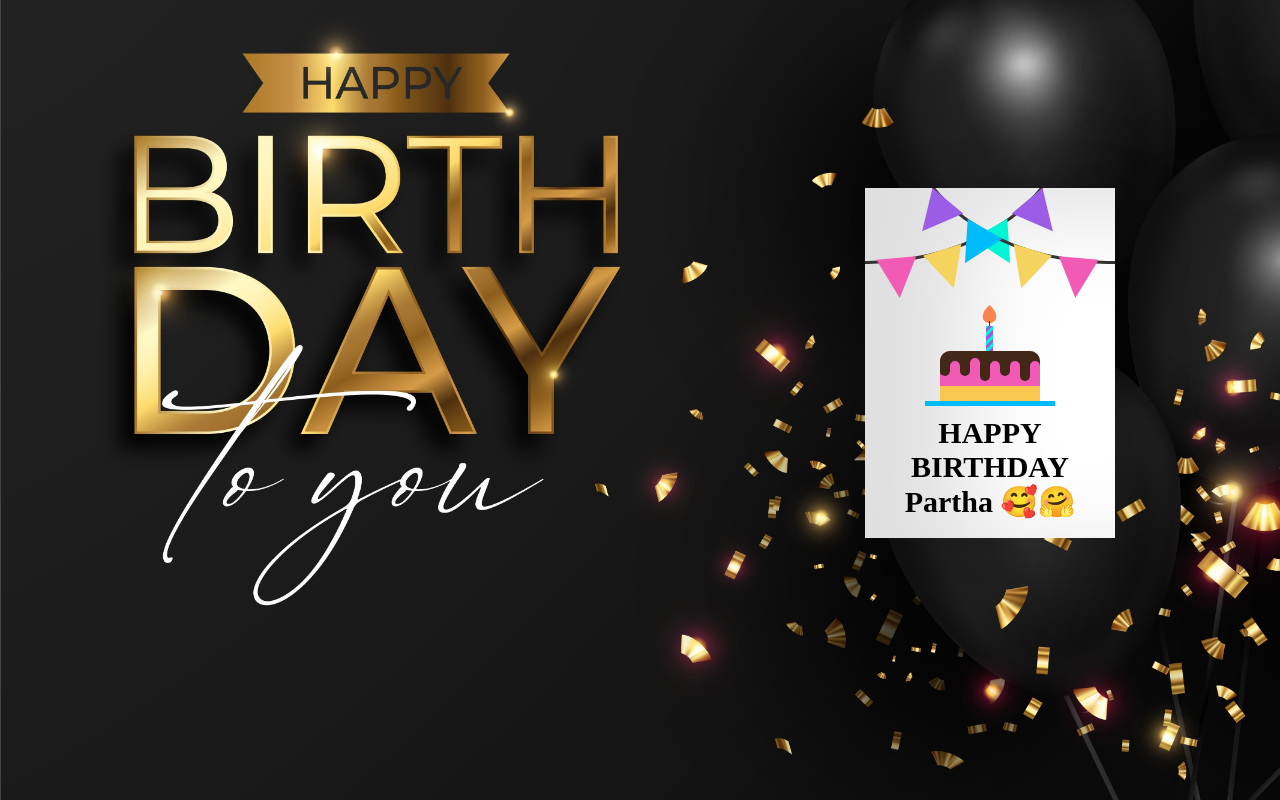
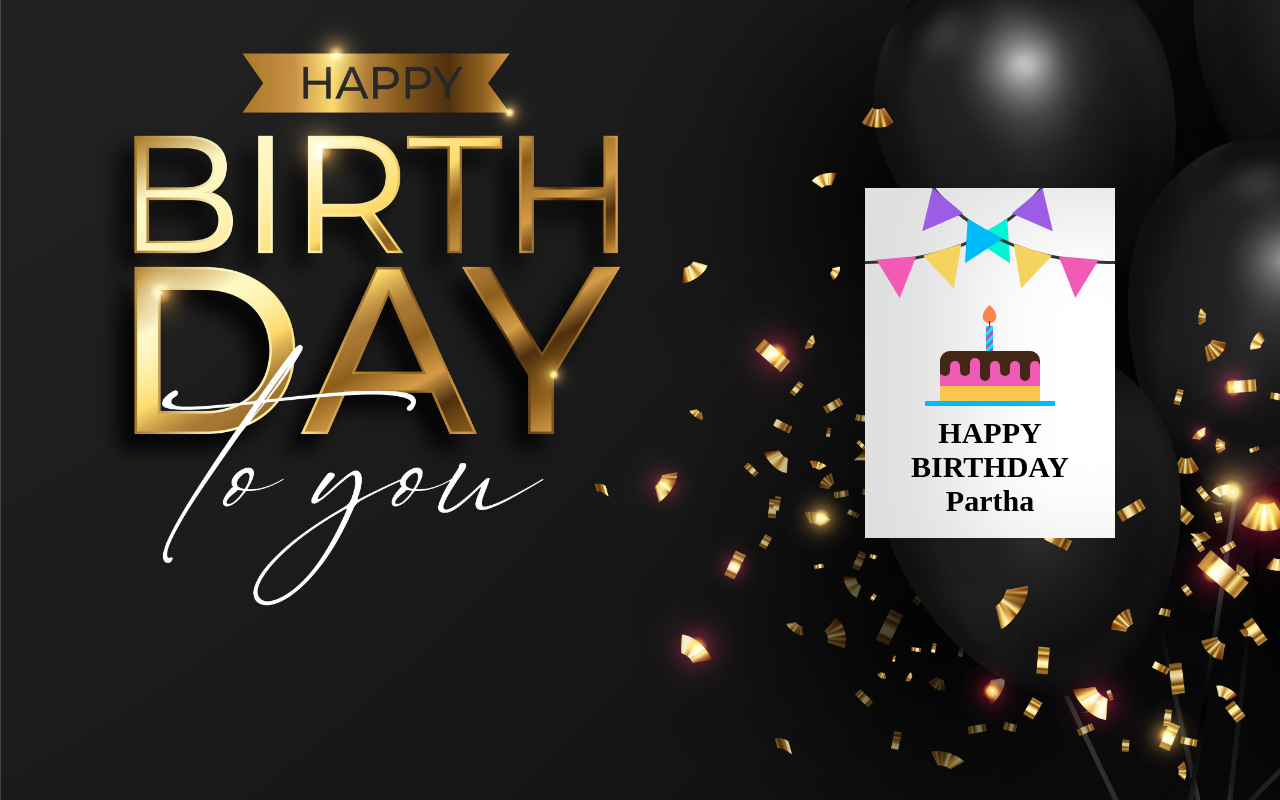
Before and after one commit to JehashJoy16/birthdaywish, a plain HTML site: page index.html in a window 1280 px wide. Drawn offline with Linux system fonts and the light colour scheme.

Commit message:
Update index.html

```diff
--- a/index.html
+++ b/index.html
@@ -13,7 +13,7 @@
         <div class="birthdayCard">
             <div class="cardFront">
                 <div class="front-text">
-                    <h3 class="happy">HAPPY BIRTHDAY <br>Partha 🥰🤗</h3>
+                    <h3 class="happy">HAPPY BIRTHDAY <br>Partha</h3>
                 </div>
                 <div class="wrap-deco">
                     <div class="decorations"></div>
```
